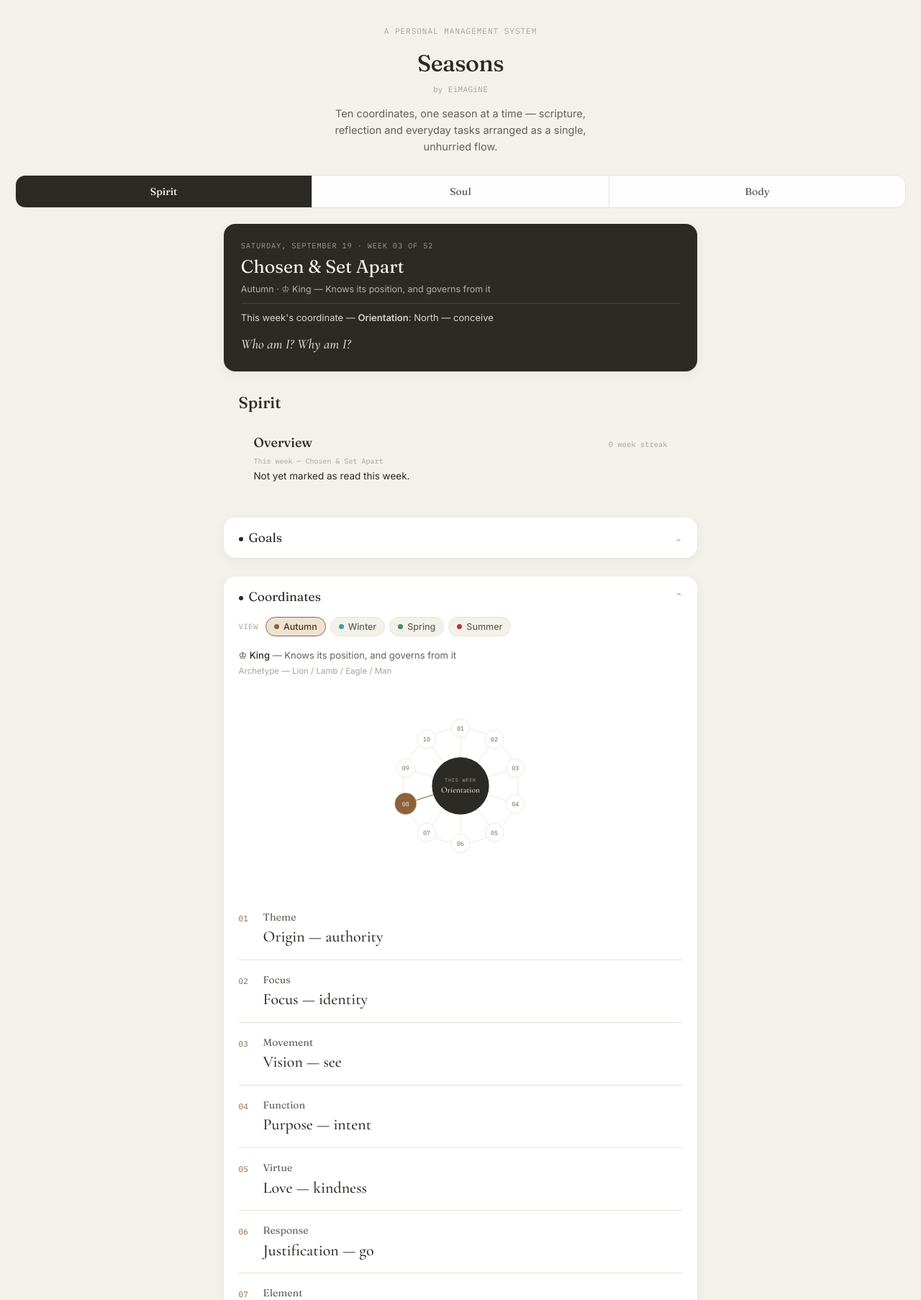
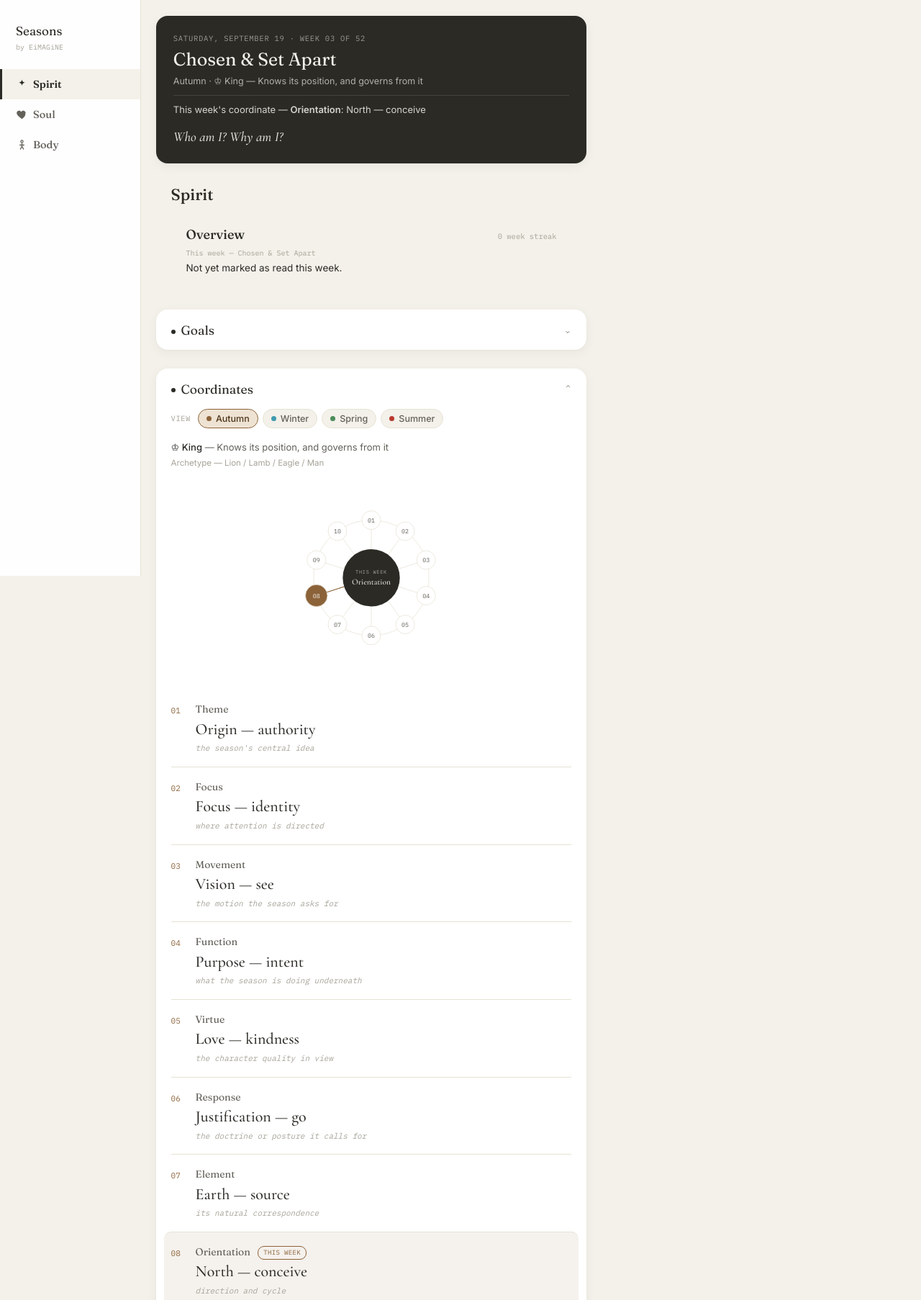
Before and after one commit to dlawise/systems, a plain HTML site: page index.html in a window 1280 px wide. Shown: the top 1806 px of the page at 72% size. Drawn offline with nearby package versions, Linux system fonts and the light colour scheme.

Commit message:
Update index.html

```diff
--- a/index.html
+++ b/index.html
@@ -54,9 +54,43 @@
   .page-switch button{
     flex:1; border:none; border-right:1px solid var(--line); background:transparent;
     padding:13px 8px; font-family:'Fraunces',serif; font-size:14px; font-weight:500; color:var(--ink-soft); cursor:pointer;
+    display:flex; align-items:center; justify-content:center; gap:7px;
   }
   .page-switch button:last-child{ border-right:none; }
   .page-switch button.active{ background:var(--grp, var(--ink)); color:var(--paper); }
+  .page-switch svg{ width:17px; height:17px; flex-shrink:0; }
+  .sidebar-title{ display:none; }
+
+  /* Mobile: iOS-style bottom tab bar */
+  @media (max-width: 859px){
+    body{ padding-bottom: calc(4.6rem + env(safe-area-inset-bottom)); }
+    .page-switch{
+      position:fixed; top:auto; bottom:0; left:0; right:0; z-index:40;
+      margin:0; border-radius:0; border:none; border-top:1px solid var(--line);
+      padding-bottom:env(safe-area-inset-bottom);
+    }
+    .page-switch button{ flex-direction:column; gap:3px; padding:9px 4px 8px; font-size:10.5px; border-right:none; }
+    .page-switch button.active{ background:none; color:var(--grp, var(--ink)); font-weight:600; }
+  }
+
+  /* Desktop (MacBook-width): sidebar */
+  @media (min-width: 860px){
+    .page-switch{
+      position:fixed; top:0; left:0; bottom:0; right:auto; z-index:40; width:196px;
+      margin:0; border-radius:0; border:none; border-right:1px solid var(--line);
+      flex-direction:column; align-items:stretch; justify-content:flex-start;
+      padding:1.8rem 0 1rem; backdrop-filter:none;
+    }
+    .sidebar-title{ display:block; font-family:'Fraunces',serif; font-size:17px; color:var(--ink); padding:0 22px 1.4rem; }
+    .sidebar-title .by{ display:block; font-family:'IBM Plex Mono',monospace; font-size:10px; color:var(--ink-faint); margin-top:2px; }
+    .page-switch button{
+      flex:none; width:100%; justify-content:flex-start; text-align:left;
+      padding:12px 22px; border-right:none; font-size:14.5px; border-radius:0;
+    }
+    .page-switch button.active{ background:var(--paper); color:var(--grp, var(--ink)); font-weight:600; box-shadow:inset 3px 0 0 var(--grp, var(--ink)); }
+    .wrap{ margin-left:196px; max-width:640px; }
+    header{ display:none; }
+  }
 
   .coord-callout{ display:flex; align-items:center; gap:8px; margin:0 1.3rem 1.2rem; padding:10px 12px; border-radius:10px; border:1px solid var(--line); background:var(--paper-raised); cursor:pointer; font-size:12.5px; color:var(--ink-soft); }
   .coord-callout b{ color:var(--ink); }
@@ -123,6 +157,7 @@
   .coord-main{flex:1; min-width:0;}
   .coord-label{font-family:'Fraunces',serif; font-size:14px; color:var(--ink-soft); margin-bottom:2px;}
   .coord-value{font-family:'Cormorant Garamond',serif; font-weight:500; font-size:22px; color:var(--ink); line-height:1.35;}
+  .coord-def{font-family:'IBM Plex Mono',monospace; font-size:11px; color:var(--ink-faint); margin-top:3px; font-style:italic;}
 
   .progress-row{display:flex; gap:8px; margin-bottom:1.1rem; flex-wrap:wrap;}
   .progress-chip{flex:1; min-width:120px; padding:.55rem .75rem; border-radius:10px; font-size:11.5px;}
@@ -325,9 +360,10 @@
 </div>
 
 <nav class="page-switch" id="page-switch">
-  <button data-group="spirit" class="active">Spirit</button>
-  <button data-group="soul">Soul</button>
-  <button data-group="body">Body</button>
+  <div class="sidebar-title">Seasons<span class="by">by EiMAGiNE</span></div>
+  <button data-group="spirit" class="active"><svg viewBox="0 0 24 24"><path fill="currentColor" d="M12 2c.6 3.6 2.4 5.4 6 6-3.6.6-5.4 2.4-6 6-.6-3.6-2.4-5.4-6-6 3.6-.6 5.4-2.4 6-6z"/></svg>Spirit</button>
+  <button data-group="soul"><svg viewBox="0 0 24 24"><path fill="currentColor" d="M12 20s-7-4.35-9.5-8.8C.8 8.1 2.3 4.5 5.8 4c2-.3 3.7.6 4.7 2.2 1-1.6 2.7-2.5 4.7-2.2 3.5.5 5 4.1 3.3 7.2C19 15.65 12 20 12 20z"/></svg>Soul</button>
+  <button data-group="body"><svg viewBox="0 0 24 24" fill="none" stroke="currentColor" stroke-width="1.8" stroke-linecap="round" stroke-linejoin="round"><circle cx="12" cy="5" r="2.2"/><path d="M12 8.5v6M8 12h8M9 20l3-5.5 3 5.5"/></svg>Body</button>
 </nav>
 
 <div class="wrap">
@@ -466,6 +502,18 @@
 
 <script>
 const COORD_LABELS = ['Theme','Focus','Movement','Function','Virtue','Response','Element','Orientation','Reflection','Outcome'];
+const COORD_DEFINITIONS = [
+  "the season's central idea",
+  "where attention is directed",
+  "the motion the season asks for",
+  "what the season is doing underneath",
+  "the character quality in view",
+  "the doctrine or posture it calls for",
+  "its natural correspondence",
+  "direction and cycle",
+  "the question it asks you",
+  "what it produces in you"
+];
 
 const SEASONS = [
   { key:'autumn', name:'Autumn', months:'Sep – Nov', color:'autumn',
@@ -726,6 +774,7 @@ function renderCoordList(){
       <div class="coord-main">
         <div class="coord-label">${label}${i===featuredCoordIndex?' <span class=\"coord-week-badge\">this week</span>':''}</div>
         <div class="coord-value">${s.values[i]}</div>
+        <div class="coord-def">${COORD_DEFINITIONS[i]}</div>
       </div>
     </div>`).join('');
 }
@@ -1321,7 +1370,7 @@ function renderGoals(pageKey){
   const undoBanner = undo ? `<div class="pt-banner nudge" style="margin-bottom:10px;">Goal deleted. <button class="goal-undo-btn" data-page="${pageKey}" style="background:none; border:none; text-decoration:underline; color:inherit; cursor:pointer; font:inherit; padding:0;">Undo</button></div>` : '';
   const coordOptions = COORD_LABELS.map((label,i)=>`<option value="${i}">${label} — ${s.values[i]}</option>`).join('');
   const rows = sorted.map(g=>{
-    const coordTag = (g.coordIndex !== null && g.coordIndex !== undefined) ? `<span class="entry-tag" style="background:var(--paper); color:var(--ink-soft); border:1px solid var(--line); margin-left:6px;">${COORD_LABELS[g.coordIndex]}</span>` : '';
+    const coordTag = (g.coordIndex !== null && g.coordIndex !== undefined) ? `<span class="entry-tag" title="${COORD_DEFINITIONS[g.coordIndex]}" style="background:var(--paper); color:var(--ink-soft); border:1px solid var(--line); margin-left:6px;">${COORD_LABELS[g.coordIndex]}</span>` : '';
     return `<div class="domain-task${g.done?' done':''}" data-id="${g.id}">
       <input type="checkbox" class="goal-check" ${g.done?'checked':''}>
       <span>${g.text.replace(/</g,'&lt;')}${g.due ? ` <span style="color:var(--ink-faint); font-size:10.5px;">· ${g.due}</span>` : ''}${coordTag}</span>
@@ -1342,9 +1391,18 @@ function renderGoals(pageKey){
         </select>
         <input type="date" class="goal-date-input" style="flex:1 1 auto; border:1px solid var(--line); border-radius:9px; padding:8px; font-size:12px; background:var(--paper-raised); color:var(--ink);">
       </div>
+      <div class="goal-coord-hint" style="display:none; font-family:'IBM Plex Mono',monospace; font-size:11px; color:var(--ink-faint); line-height:1.5; margin-top:-2px;"></div>
       <button class="save-btn goal-add-btn" style="margin-top:0;">Add goal</button>
     </div>
   `;
+  const coordSelectEl = mount.querySelector('.goal-coord-select');
+  const coordHintEl = mount.querySelector('.goal-coord-hint');
+  coordSelectEl.addEventListener('change', ()=>{
+    if(coordSelectEl.value === ''){ coordHintEl.style.display = 'none'; return; }
+    const i = Number(coordSelectEl.value);
+    coordHintEl.style.display = 'block';
+    coordHintEl.innerHTML = `<b style="color:var(--ink);">${COORD_LABELS[i]}</b> — ${COORD_DEFINITIONS[i]}. This season: <i>${s.values[i]}</i>.`;
+  });
   mount.querySelectorAll('.goal-check').forEach(cb=> cb.addEventListener('change', (e)=>{
     const row = e.target.closest('[data-id]');
     const { all, list } = getGoalsFor(pageKey);
```
